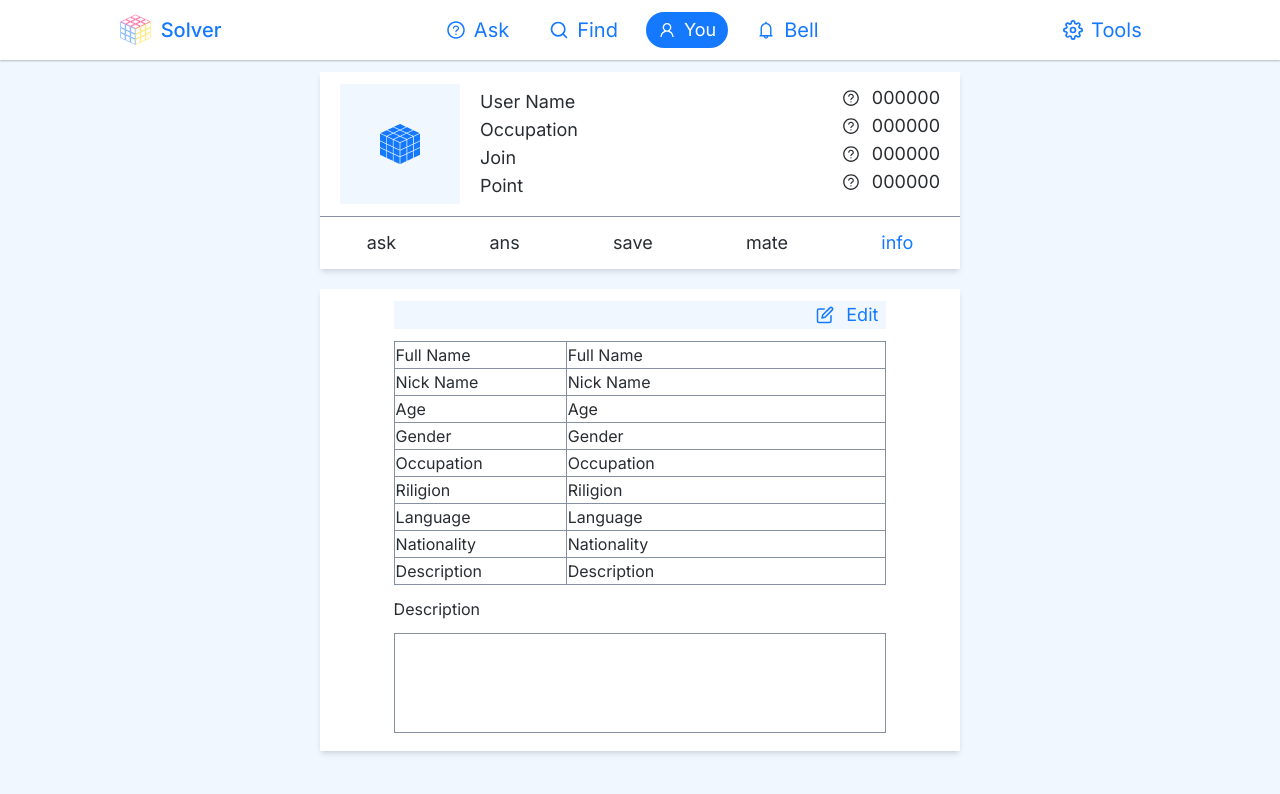
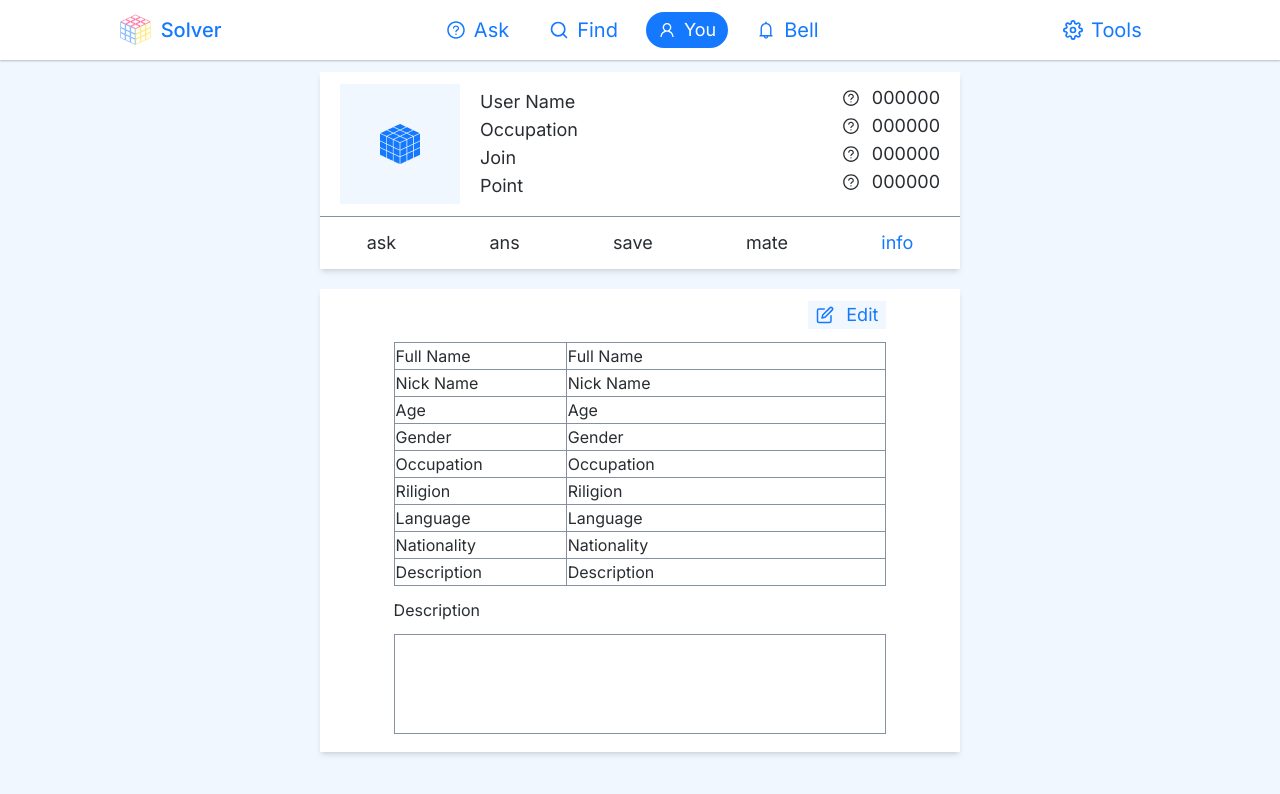
Before and after one commit to coddermoon/vlifer, a React (Create React App) app: page /users/info in a window 1280 px wide. Shown: the top 794 px of the page. Built offline with nearby package versions, Linux system fonts and the light colour scheme.

Commit message:
second problem done

```diff
--- a/src/pages/Profiles/Info.js
+++ b/src/pages/Profiles/Info.js
@@ -7,7 +7,9 @@ const Info = () => {
           <div className="info bg-white p-3 shadow-md">
 
 
-                <span className='text-primaryColor bg-bgColor w-[80%] text-lg items-center justify-end gap-3 mx-auto px-2 flex'><FiEdit/> Edit</span>
+                <div className='w-[80%] mx-auto text-right'>
+                    <span className=  ' inline-flex text-primaryColor bg-bgColor text-lg items-center ml-auto gap-3 px-2  '><FiEdit/> Edit</span>
+                </div>
 
 
            {/* information table */}
```
